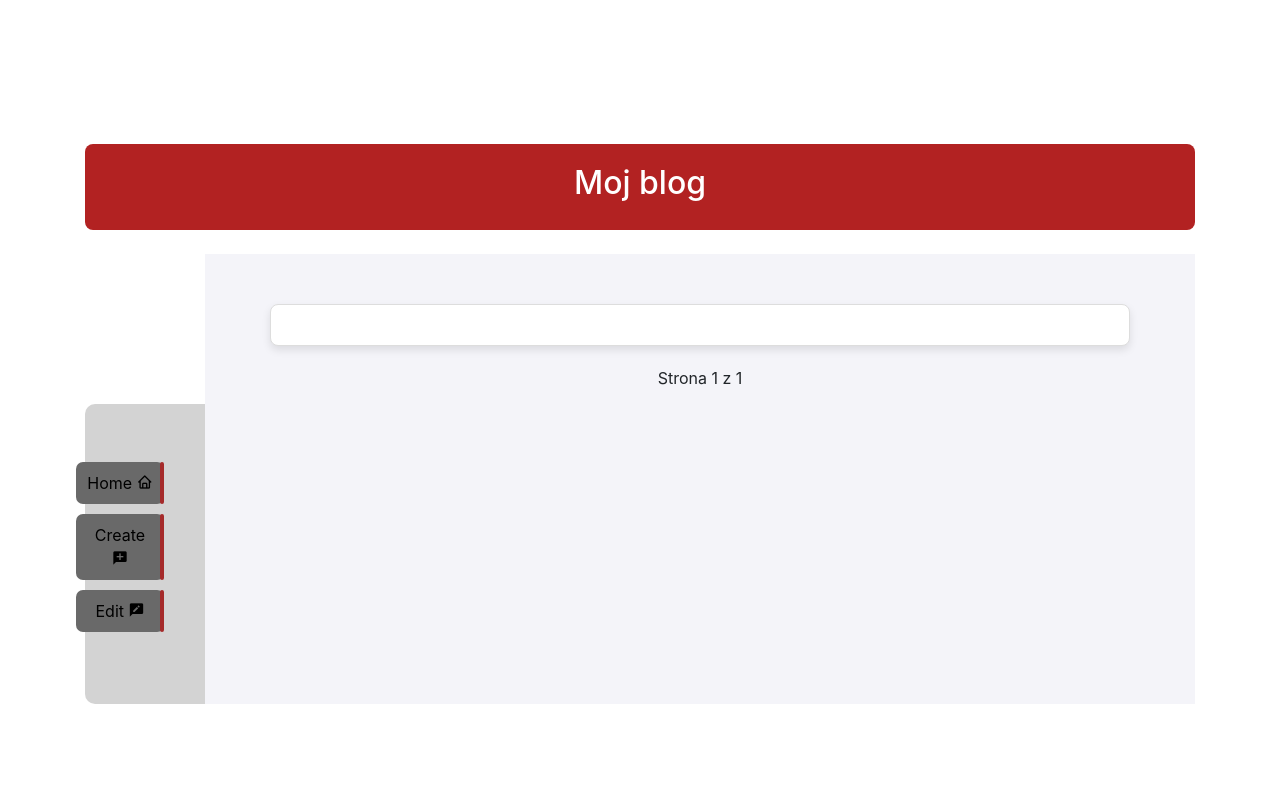
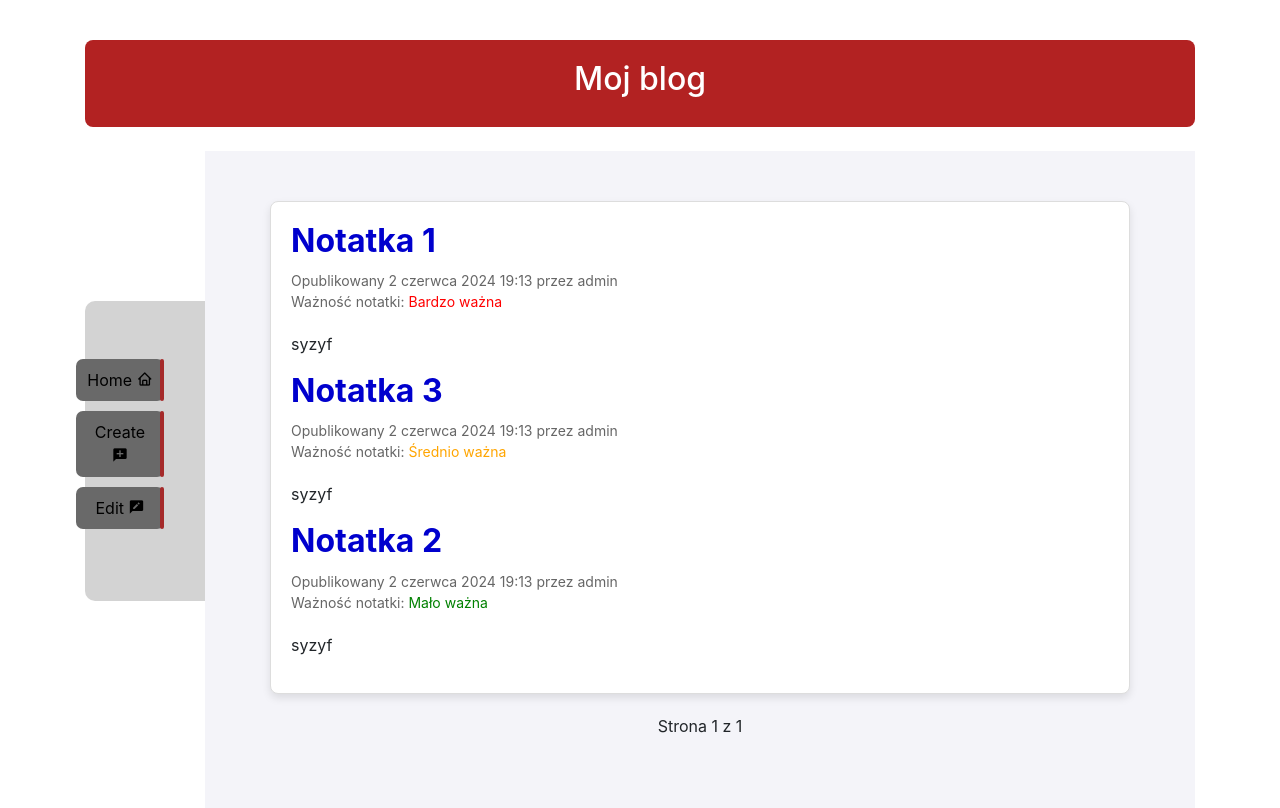
Before and after one commit to rochard2/Notatki, a Django app: page / in a window 1280 px wide. Before the commit the page ends 704 px from the top, so only its background shows below. Run offline with Django 5.2, Linux system fonts and the light colour scheme; data comes from the database, SQL or seed files in the repository; both versions use the stored data as it was after the commit; some libraries are stand-ins or nearby versions.

Commit message:
Naprawiono sortowanie według ważności

```diff
--- a/notatki/models.py
+++ b/notatki/models.py
@@ -18,9 +18,9 @@ class Note(models.Model):
     body = models.TextField()
 
     PRIORITY_CHOICES = (
-        ('high', "Bardzo ważne"),
-        ('medium', "Średnio ważne"),
-        ('low', "Mało ważne")
+        ('1_high', "Bardzo ważne"),
+        ('2_medium', "Średnio ważne"),
+        ('3_low', "Mało ważne")
     )
 
     priority = models.CharField(max_length=10, choices=PRIORITY_CHOICES,
--- a/notatki/templates/notatki/post/detail.html
+++ b/notatki/templates/notatki/post/detail.html
@@ -10,9 +10,9 @@
                 <p class="date">
                     Opublikowany {{ note.publish }} przez {{ note.author }}<br>
                     Ważność notatki:
-                    {% if note.priority == "low" %}
+                    {% if note.priority == "3_low" %}
                         <span class="low-priority">Mało ważna</span>
-                    {% elif note.priority == "medium" %}
+                    {% elif note.priority == "2_medium" %}
                         <span class="medium-priority">Średnio ważna</span>
                     {% else %}
                         <span class="high-priority">Bardzo ważna</span>
--- a/notatki/templates/notatki/post/list.html
+++ b/notatki/templates/notatki/post/list.html
@@ -18,9 +18,9 @@
             <p class="date">
                 Opublikowany {{ note.publish }} przez {{ note.author }}<br>
                 Ważność notatki:
-                {% if note.priority == "low" %}
+                {% if note.priority == "3_low" %}
                     <span style="color: green;">Mało ważna</span>
-                {% elif note.priority == "medium" %}
+                {% elif note.priority == "2_medium" %}
                     <span style="color: orange;">Średnio ważna</span>
                 {% else %}
                     <span style="color: red;">Bardzo ważna</span>
--- a/notatki/views.py
+++ b/notatki/views.py
@@ -10,7 +10,7 @@ from notatki.forms import NoteForm
 
 
 class NoteListView(ListView):
-    queryset = Note.published.all().filter(priority__in=('high', 'medium', 'low')).order_by('priority')
+    queryset = Note.published.all().order_by('priority')
     context_object_name = 'notes'
     paginate_by = 3
     template_name = 'notatki/post/list.html'
```
Also changed, not shown: db.sqlite3.
